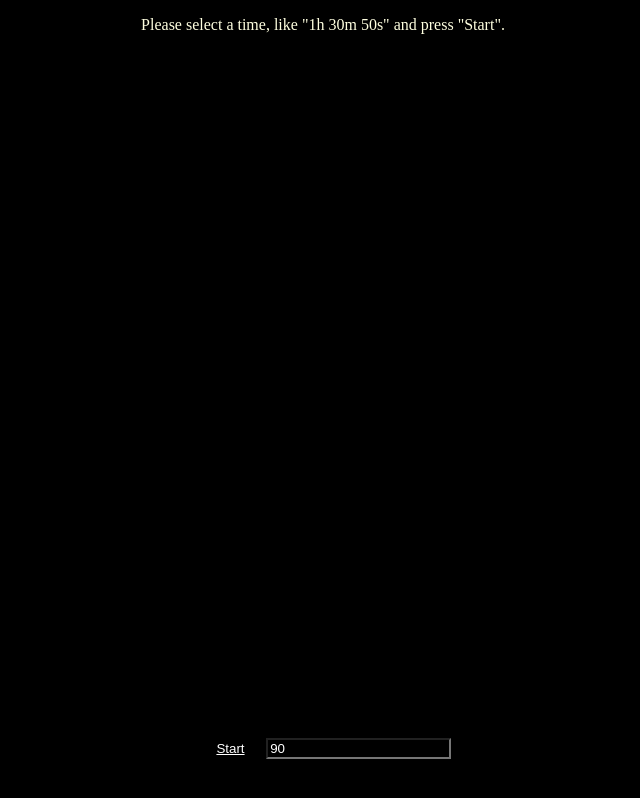
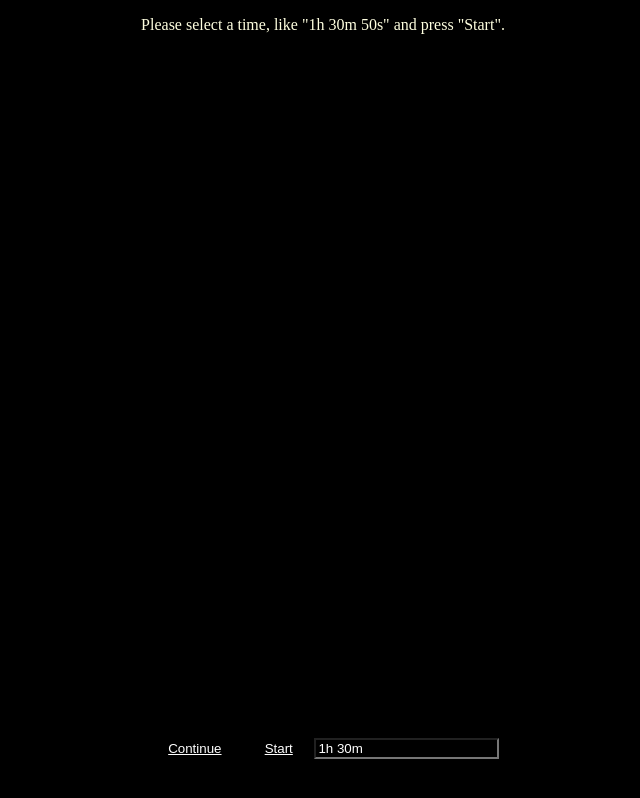
Before and after one commit to camolin3/countdown-tv, an Angular app: page / in a window 1280 px wide. Shown: the whole page, without its empty margins (317-957 px from the left). Built offline with nearby package versions, Linux system fonts and the light colour scheme.

Commit message:
Font is loaded async. WIP: Pause. Input handle '1h 30m 10s' strings.

```diff
--- a/src/app/app.component.html
+++ b/src/app/app.component.html
@@ -15,8 +15,14 @@
     </p>
   </ng-template>
   <aside class="controls">
-    <button (click)="stop()" *ngIf="running">Stop</button>
-    <button (click)="start()" *ngIf="!running">Start</button>
-    <input type="number" [(ngModel)]="time" *ngIf="!running">
+    <ng-template *ngIf="running; else stopped">
+      <button (click)="stop()">Pause</button>
+      <button (click)="stop()" *ngIf="running">Stop</button>
+    </ng-template>
+    <ng-template #stopped>
+      <button (click)="continue()">Continue</button>
+      <button (click)="start()">Start</button>
+      <input pattern="(\d*h\s*)?(\d*m\s*)?(\d*s\s*)?" [(ngModel)]="timeStr">
+    </ng-template>
   </aside>
 </div>
--- a/src/app/app.component.ts
+++ b/src/app/app.component.ts
@@ -1,6 +1,6 @@
 import { Component } from '@angular/core';
-import { Observable, Subject, interval } from 'rxjs';
-import { finalize, map, startWith, take, takeUntil } from 'rxjs/operators';
+import { Observable, Subject, interval, never, BehaviorSubject } from 'rxjs';
+import { finalize, map, startWith, take, takeUntil, switchMap, tap } from 'rxjs/operators';
 
 @Component({
   selector: 'app-root',
@@ -9,12 +9,18 @@ import { finalize, map, startWith, take, takeUntil } from 'rxjs/operators';
 })
 export class AppComponent {
   counter$: Observable<{ hh: string[], mm: string[], ss: string[] }>;
+  paused$ = new BehaviorSubject<boolean>(false);
   stop$ = new Subject();
   running = false;
+  timeStr = '1h 30m';
   /**
    * Time, in seconds, of the current countdown.
    */
-  time = 90;
+  get time() {
+    const [, h, m, s] = this.timeStr.match(/(\d*\.?\d*h\s*)?(\d*\.?\d*m\s*)?(\d*\.?\d*s\s*)?/);
+    const strToNumber = (str) => Number((str || '0').match(/\d*\.?\d+/)[0]);
+    return 3600 * strToNumber(h) + 60 * strToNumber(m) + strToNumber(s);
+  }
 
   start() {
     const format = n => {
@@ -25,11 +31,15 @@ export class AppComponent {
     this.running = true;
     /* const el = document.getElementById('countdown');
     el.mozRequestFullScreen(); */
-    this.counter$ = interval(1000).pipe(
+    const numbers$ = interval(1000).pipe(
       startWith(-1),
       map(s => this.time - s - 1),
-      map(s => ({ hh: format(s / 3600), mm: format(s / 60), ss: format(s % 60) })),
       take(1 + this.time),
+      finalize(() => console.log('why?')),
+    );
+    this.counter$ = this.paused$.pipe(
+      switchMap(paused => paused ? never() : numbers$),
+      map(s => ({ hh: format(s / 3600), mm: format((s % 3600) / 60), ss: format(s % 60) })),
       takeUntil(this.stop$),
       finalize(() => this.running = false),
     );
@@ -40,4 +50,12 @@ export class AppComponent {
     this.stop$.next();
   }
 
+  pause() {
+    this.paused$.next(true);
+  }
+
+  continue() {
+    this.paused$.next(false);
+  }
+
 }
--- a/src/index.html
+++ b/src/index.html
@@ -7,7 +7,7 @@
 
   <meta name="viewport" content="width=device-width, initial-scale=1">
   <link rel="icon" type="image/x-icon" href="favicon.ico">
-  <link href='https://fonts.googleapis.com/css?family=Orbitron&text=0123456789:' rel='stylesheet' type='text/css'>
+  <link href='https://fonts.googleapis.com/css?family=Orbitron&text=0123456789:' rel='stylesheet' type='text/css' lazyload>
 </head>
 <body>
   <app-root></app-root>
```
